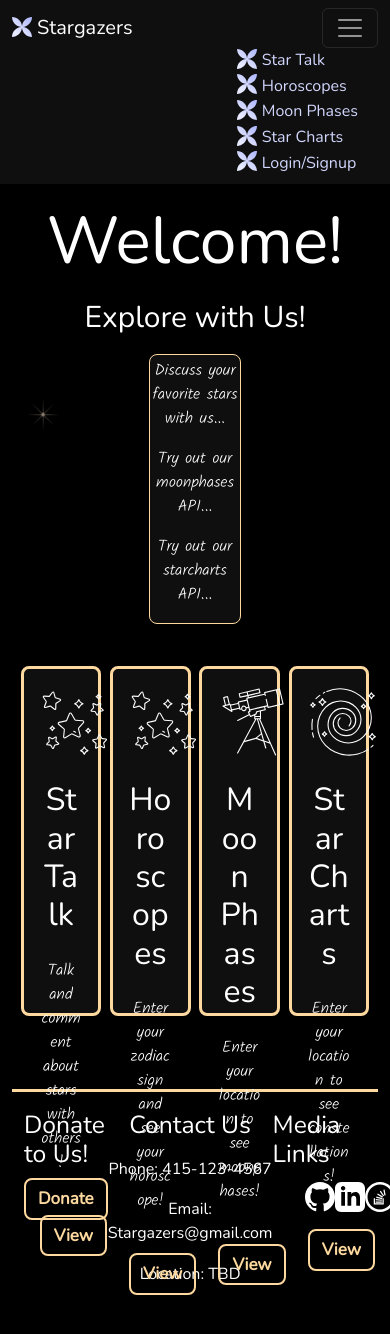
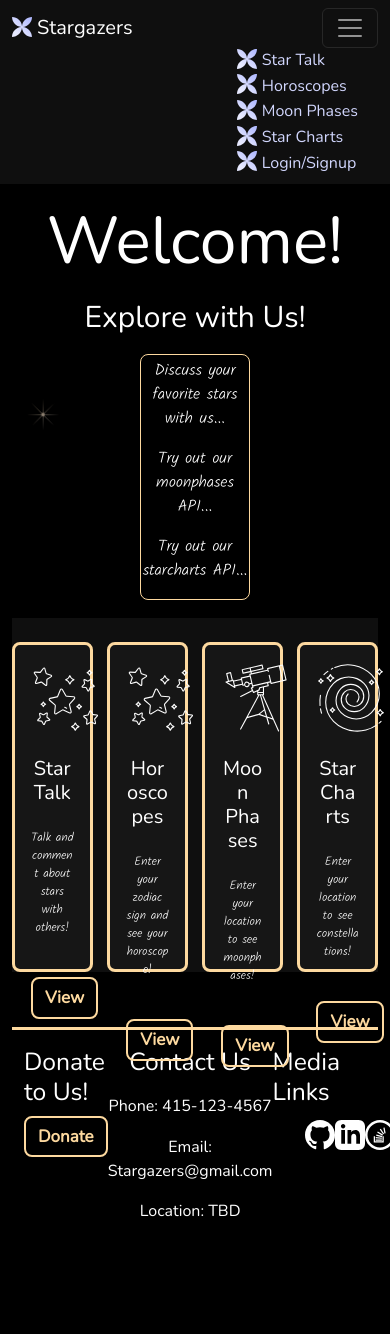
Before and after one commit to 14chenj92/Stargazers, a React (Create React App) app in the folder client/: page / in a window 390 px wide. After the commit the page ends 1249 px from the top, so only its background shows below. Built offline with nearby package versions, Linux system fonts and the light colour scheme.

Commit message:
useState Horoscope

```diff
--- a/client/src/components/HoroscopeCard.js
+++ b/client/src/components/HoroscopeCard.js
@@ -5,6 +5,10 @@ import "../styles/Horoscopes.css"
 
 function HoroscopeCard(props) {
     const [ zodiacSign, setZodiacSign ] = useState("");
+
+    const getSign = () => {
+      setZodiacSign("Leo");
+    };
 
     return (
       <>
@@ -15,12 +19,13 @@ function HoroscopeCard(props) {
           <Card.Text>
             {props.description}
           </Card.Text>
-          <Button className="btn mt-4" href={props.link}>
+          <Button className="btn mt-4" href={props.link}
+          onClick={props.getSign}>
             {"View"}
           </Button>
         </Card.Body>
       </Card>
-      {zodiacSign ? (<h2>Horoscope Text</h2>) : (<div></div>)}
+      {/* {zodiacSign ? (<h2>Horoscope Text</h2>) : (<div></div>)}   */}
       </>
     );
   }
--- a/client/src/pages/Horoscopes.js
+++ b/client/src/pages/Horoscopes.js
@@ -1,14 +1,22 @@
-import React from "react";
+import { React, useState } from "react";
 import HoroscopeCard from "../components/HoroscopeCard";
 
 import "../styles/Horoscopes.css";
 
 const Horoscopes = () => {
+  const [zodiacSign, setZodiacSign] = useState("");
+
+  const getSign = (sign) => {
+    setZodiacSign(sign);
+  };
+
   return (
+    <>
+    {zodiacSign ? null : (
     <div className="horoscope-section mt-5 mb-5">
       <h2>Select Your Horoscope</h2>
       <div className="horoscope-select">
-        <HoroscopeCard title="Capricorn" description="December 22 - January 19"/>
+        <HoroscopeCard title="Capricorn" description="December 22 - January 19" zodiacSign={zodiacSign} getSign={getSign}/>
         <HoroscopeCard title="Aquarius" description="January 20 - February 18"/>
         <HoroscopeCard title="Pisces" description="February 19 - March 20"/>
         <HoroscopeCard title="Aries" description="March 21 - April 19"/>
@@ -22,7 +30,7 @@ const Horoscopes = () => {
         <HoroscopeCard title="Sagittarius" description="November 22 - December 21"/>
       </div>
     </div>
-  );
-};
+  )
+}</>)};
 
 export default Horoscopes;
--- a/client/src/styles/Homepage.css
+++ b/client/src/styles/Homepage.css
@@ -26,8 +26,7 @@
 }
 
 .hometext {
-  background-color: rgba(31, 30, 30, 0.5);
-  width: 25%;
+  width: 30%;
   padding-top: 1%;
   border-radius: 8px;
   border: solid 1px var(--main-color);
@@ -35,11 +34,11 @@
 
 .homeCard {
   background-color: rgba(31, 30, 30, 0.5);
-  height: 350px;
-  width: 22%;
+  height: 370px;
   border-radius: 8px;
   border: solid 3px var(--main-color);
   text-align: center;
+  width: 22%;
 }
 
 .homeCard:hover,
@@ -100,6 +99,22 @@
 
 .homepageCards {
   display: flex;
-  justify-content: space-evenly;
-  margin-bottom: 20%;
+  justify-content: space-between;
+  margin-bottom: 15%;
+  flex-wrap: wrap;
 }
+
+@media (max-width: 768px) {
+  .homepageCards {
+    background-color: rgba(31, 30, 30, 0.5);
+  }
+  .homeCard {
+    height: 330px;
+  }
+  .homeCard h2 {
+    font-size: 20px;
+  }
+  .homeCard p {
+    font-size: 12px;
+  }
+}
--- a/client/src/styles/Nav.css
+++ b/client/src/styles/Nav.css
@@ -4,7 +4,6 @@
 
 body {
     text-decoration: none;
-    /* background-image: url(../images/stars.jpg); */
     background-color: black;
 }
 
@@ -34,7 +33,7 @@ body {
 }
 
 .navlinks:hover .star-icon {
-    transform: rotate(360deg);
+    transform: rotate(180deg);
 }
 
 .navlinks:hover, .navtitle:hover {
```
